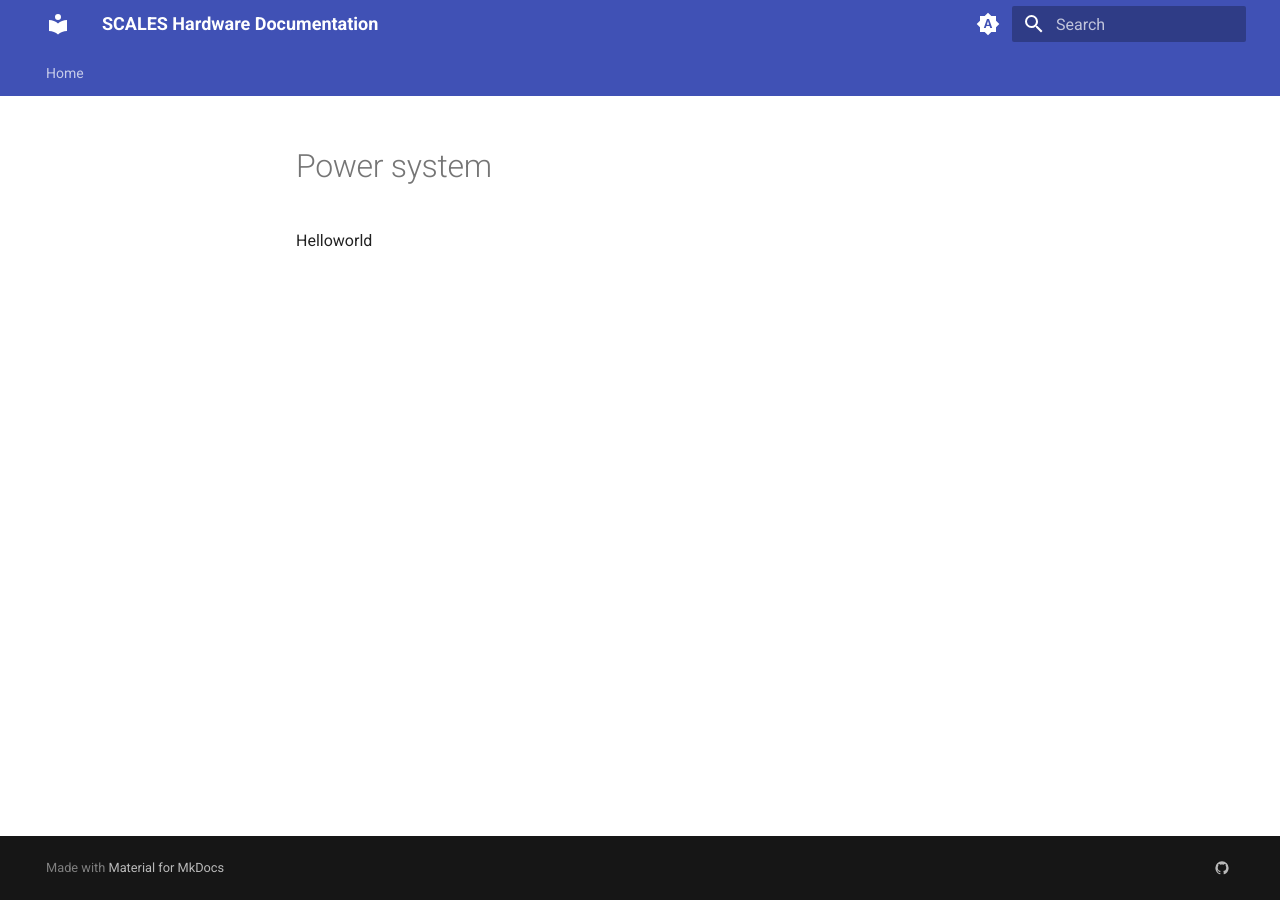
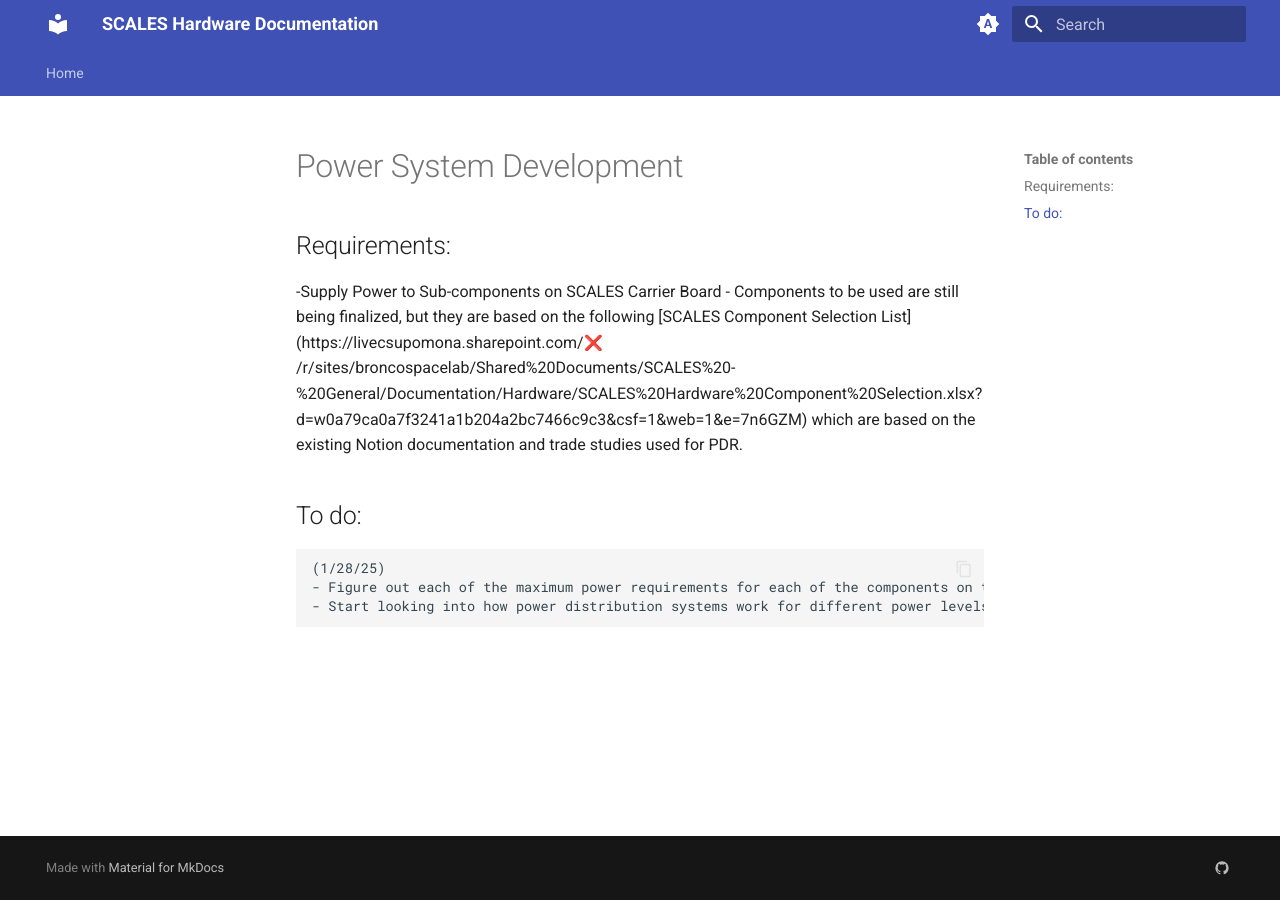
Before and after one commit to BroncoSpace-Lab/scales-hardware, an MkDocs documentation site: the page built from docs/power_system.md, in a window 1280 px wide. Built offline with MkDocs 1.6.1 and Material for MkDocs 9.7.7, drawn with Linux system fonts in a browser that asks for light colours; emoji names are drawn with the system emoji font.

Commit message:
Update power_system.md

```diff
--- a/docs/power_system.md
+++ b/docs/power_system.md
@@ -1 +1,9 @@
-Helloworld
+# Power System Development
+## Requirements:
+-Supply Power to Sub-components on SCALES Carrier Board
+   - Components to be used are still being finalized, but they are based on the following [SCALES Component Selection List] (https://livecsupomona.sharepoint.com/:x:/r/sites/broncospacelab/Shared%20Documents/SCALES%20-%20General/Documentation/Hardware/SCALES%20Hardware%20Component%20Selection.xlsx?d=w0a79ca0a7f3241a1b204a2bc7466c9c3&csf=1&web=1&e=7n6GZM) which are based on the existing Notion documentation and trade studies used for PDR.
+
+## To do:
+    (1/28/25)
+    - Figure out each of the maximum power requirements for each of the components on the [SCALES Component Selection List] (https://livecsupomona.sharepoint.com/:x:/r/sites/broncospacelab/Shared%20Documents/SCALES%20-%20General/Documentation/Hardware/SCALES%20Hardware%20Component%20Selection.xlsx?d=w0a79ca0a7f3241a1b204a2bc7466c9c3&csf=1&web=1&e=7n6GZM)
+    - Start looking into how power distribution systems work for different power levels, Phyllis said she would help sending some resources to start looking into it.
```
